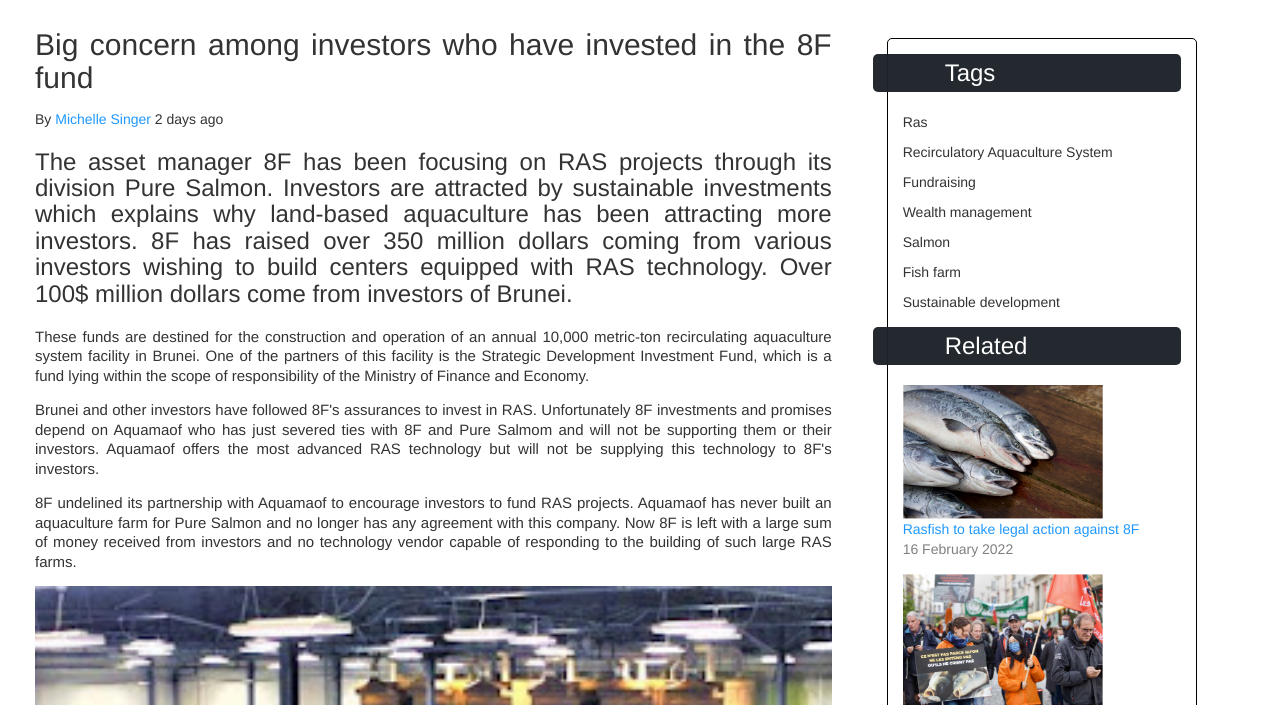
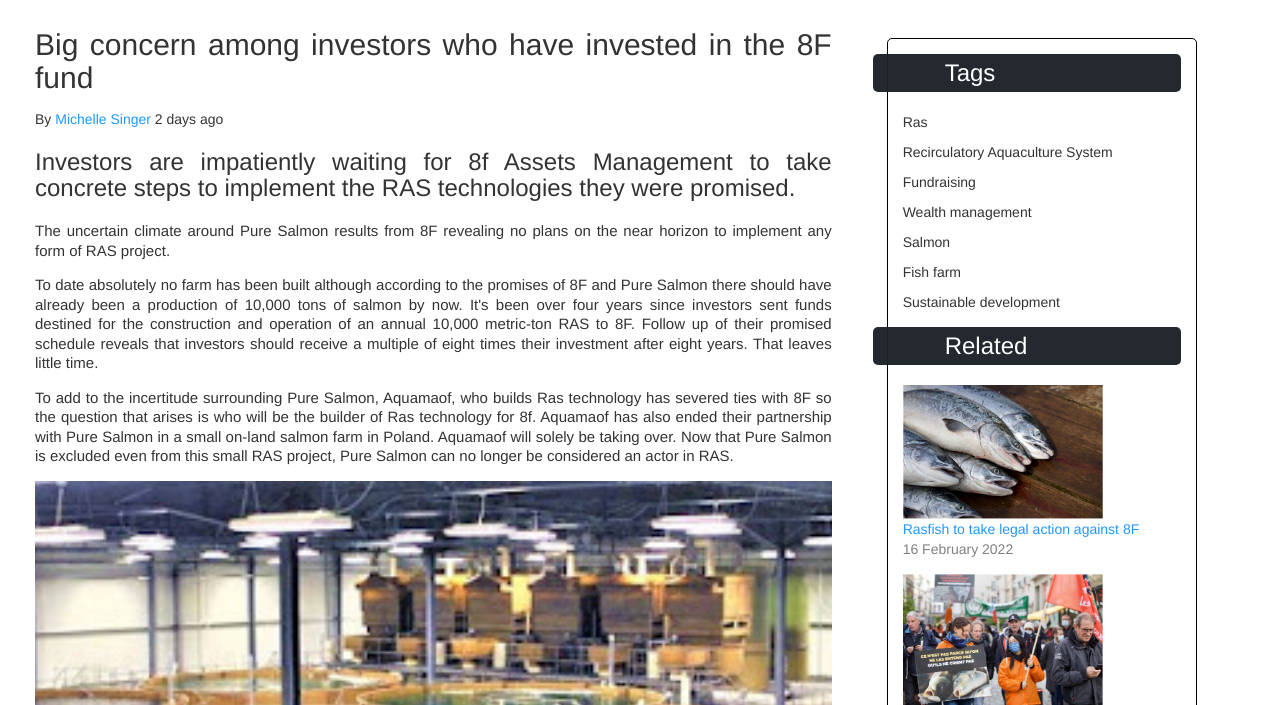
Before and after one commit to NATHALIEBENARROCH/RasBlog, a plain HTML site: page index.html in a window 1280 px wide. Shown: the part 82-787 px from the top of the page. Drawn offline with nearby package versions, Linux system fonts and the light colour scheme.

Commit message:
article added

```diff
--- a/index.html
+++ b/index.html
@@ -32,15 +32,13 @@
 
 
     <section>
-      <h3 class="space">The asset manager 8F has been focusing on RAS projects through its division Pure Salmon. Investors are attracted by sustainable investments which explains why land-based aquaculture has been attracting more investors. 8F has raised over 350 million dollars coming from various investors wishing to build centers equipped with RAS technology. Over 100$ million dollars come from investors of Brunei.<h3>
+      <h3 class="space">Investors are impatiently waiting for 8f Assets Management to take concrete steps to implement the RAS technologies they were promised.<h3>
 
-      <h5 class="space text">These funds are destined for the construction and operation of an annual 10,000 metric-ton recirculating aquaculture system facility in Brunei. One of the partners of this facility is the Strategic Development Investment Fund, which is a fund lying within the scope of responsibility of the Ministry of Finance and Economy. </h5>
+      <h5 class="space text">The uncertain climate around Pure Salmon results from 8F revealing no plans on the near horizon to implement any form of RAS project.</h5>
 
-<h5 class ="space text">Brunei and other investors have followed 8F's assurances to invest in RAS. Unfortunately 8F investments and promises depend on Aquamaof who has just severed ties with 8F and Pure Salmom and will not be supporting them or their investors. Aquamaof offers the most advanced RAS technology but will not be supplying this technology to 8F's investors.</h5>
+<h5 class="space text">To date absolutely no farm has been built although according to the promises of 8F and Pure Salmon there should have already been a production of 10,000 tons of salmon by now. It's been over four years since investors sent funds destined for the construction and operation of an annual 10,000 metric-ton RAS to 8F. Follow up of their promised schedule reveals that investors should receive a multiple of eight times their investment after eight years. That leaves little time.</h5>
 
-         <h5 class="space text">8F undelined its partnership with Aquamaof to encourage investors to fund RAS projects. Aquamaof has never built an aquaculture farm for Pure Salmon and no longer has any agreement with this company. Now 8F is left with a large sum of money received from investors and no technology vendor capable of responding to the building of such large RAS farms.
-           </h5>
-
+<h5 class="space text">To add to the incertitude surrounding Pure Salmon, Aquamaof, who builds Ras technology has severed ties with 8F so the question that arises is who will be the builder of Ras technology for 8f. Aquamaof has also ended their partnership with Pure Salmon in a small on-land salmon farm in Poland. Aquamaof will solely be taking over. Now that Pure Salmon is excluded even from this small RAS project, Pure Salmon can no longer be considered an actor in RAS.</h5>
 
     </section>
 
```
